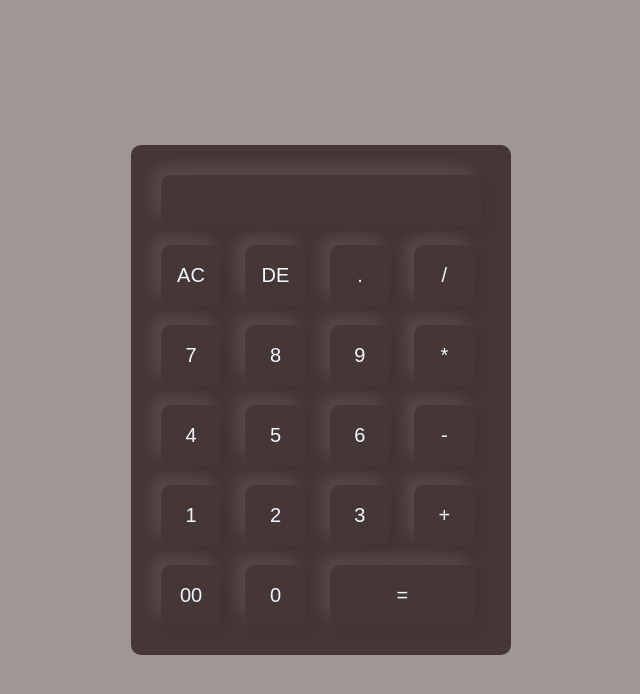
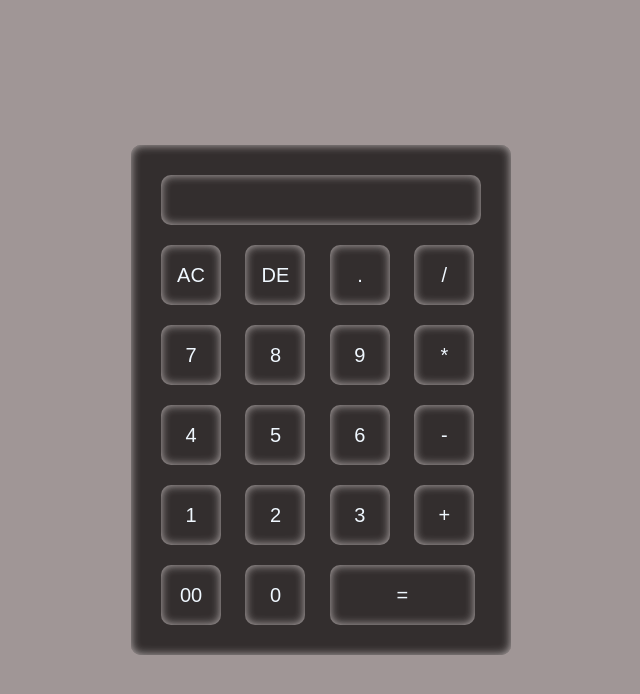
Before and after one commit to Aanandchandel/Calculator, a plain HTML site: page index.html in a window 1280 px wide. Shown: the whole page, without its empty margins (319-959 px from the left). Drawn offline with Linux system fonts and the light colour scheme.

Commit message:
css modify

```diff
--- a/style.css
+++ b/style.css
@@ -17,9 +17,10 @@ font-family: 'Poppins',sans-serif;
  align-items: center;
  justify-content: center;
 }
-.calculater{ background-color:rgb(70, 55, 55) ;
+.calculater{ background-color:rgba(37, 32, 32, 0.884) ;
     padding: 20px;
     border-radius: 10px;
+    box-shadow: inset 0px 0px 10px  rgba(240, 232, 232, 0.726);
 
 
 }
@@ -29,7 +30,8 @@ font-family: 'Poppins',sans-serif;
     width: 60px;
     height: 60px;
     border-radius: 10px;
-    box-shadow: -8px -8px 15px rgba(255, 255, 255, 0.1) ,5px 5px 15px rgba(0, 0,0 , 0.1);
+    box-shadow: inset 0px 0px 10px  rgba(240, 232, 232, 0.726);
+    /* box-shadow: -8px -8px 15px rgba(255, 255, 255, 0.1) ,5px 5px 15px rgba(0, 0,0 , 0.1); */
 background: transparent;
 font-size: 20px;
 color: aliceblue;
@@ -53,6 +55,7 @@ form .display input{
     padding: 5% 5%;
     width: 320px;
     height: 50px;
+    box-shadow: inset 0px 0px 10px  rgba(240, 232, 232, 0.726);
 }
 form input.equal{
     width: 145px;
```
